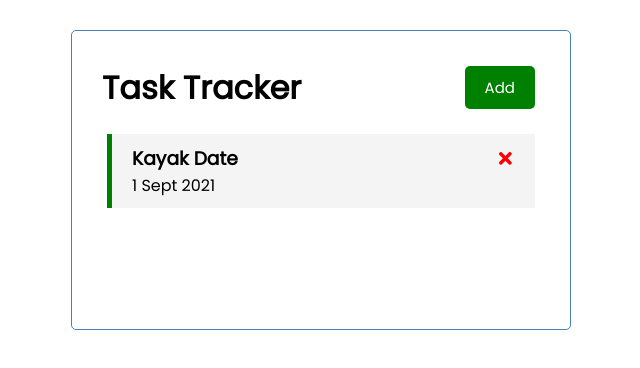
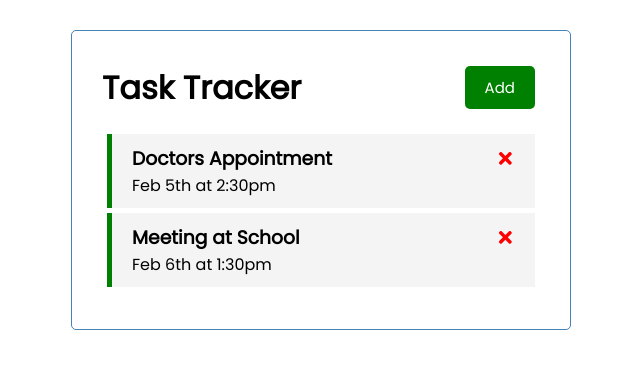
Before and after one commit to alyonavyshnevska/react_explorations, a React (Create React App) app: page / in a window 1280 px wide. Shown: the top 368 px of the page, without its empty margins (319-959 px from the left). Built offline with nearby package versions, Linux system fonts and the light colour scheme; data requests are answered from the project's data file.

Commit message:
added a mockup json server

```diff
--- /dev/null
+++ b/db.json
@@ -0,0 +1,16 @@
+{
+  "tasks": [
+    {
+      "id": 1,
+      "text": "Doctors Appointment",
+      "day": "Feb 5th at 2:30pm",
+      "reminder": true
+    },
+    {
+      "id": 2,
+      "text": "Meeting at School",
+      "day": "Feb 6th at 1:30pm",
+      "reminder": true
+    }
+  ]
+}
--- a/package.json
+++ b/package.json
@@ -6,6 +6,7 @@
     "@testing-library/jest-dom": "^5.11.10",
     "@testing-library/react": "^11.2.5",
     "@testing-library/user-event": "^12.8.3",
+    "json-server": "^0.16.3",
     "react": "^17.0.2",
     "react-dom": "^17.0.2",
     "react-icons": "^4.2.0",
@@ -16,7 +17,8 @@
     "start": "react-scripts start",
     "build": "react-scripts build",
     "test": "react-scripts test",
-    "eject": "react-scripts eject"
+    "eject": "react-scripts eject",
+    "server": "json-server --watch db.json --port 5000"
   },
   "eslintConfig": {
     "extends": [
--- a/src/App.js
+++ b/src/App.js
@@ -1,4 +1,4 @@
-import { useState } from 'react'
+import { useEffect, useState } from 'react'
 import Header from './components/Header'
 import Tasks from './components/Tasks'
 import AddTask from './components/AddTask'
@@ -8,24 +8,36 @@
 
   // show/hide the add task fields
 
-  const [showAddTask, setShowAddTask ] = useState(false)
+  const [showAddTask, setShowAddTask] = useState(false)
 
   // state should be at the top level
-  const [tasks, setTasks] = useState([
-    {
-      id: 1,
-      text: 'Kayak Date',
-      day: '1 Sept 2021',
-      reminder: true
+  const [tasks, setTasks] = useState([])
 
+  // useEffect is often used to load some data as the page loads
+  useEffect(() => {
+    const getTasks = async () => {
+      const tasksFromServer = await fetchTasks()
+      setTasks(tasksFromServer)
     }
-  ]
-  )
+
+    getTasks()
+    // [] is a dependency array: if some values need to be changed when it runs
+  }, [])
+
+  // fetch tasks from dummy server
+  const fetchTasks = async () => {
+    const res = await fetch('http://localhost:5000/tasks')
+    const data = await res.json()
+
+    return data
+  }
+
+
 
   // Add task
   const addTask = (task) => {
     const id = Math.floor(Math.random() * 10000) + 1
-  const newTask = {id, ...task}
+    const newTask = { id, ...task }
     setTasks([...tasks, newTask])
   }
 
@@ -38,7 +50,7 @@
   // Toggle reminder
   const toggleReminder = (id) => {
     setTasks(tasks.map((task) => task.id === id ?
-    { ...task, reminder : !task.reminder } : task))
+      { ...task, reminder: !task.reminder } : task))
   }
 
   // whatever i return must be a single component (e.g.div)
@@ -46,12 +58,12 @@
     // can only return one component
     <div className="container">
       {/* When Add button is ckicked then ShowTasks is toggeled */}
-      <Header onAdd={() => setShowAddTask(!showAddTask)} showAdd={showAddTask}/>
+      <Header onAdd={() => setShowAddTask(!showAddTask)} showAdd={showAddTask} />
       {/* Show task fields or not. Short wat to do a ternary operation */}
-      {showAddTask && <AddTask onAdd={addTask}/>}
+      {showAddTask && <AddTask onAdd={addTask} />}
       {/* if there are tasks show them, if not say that they are cnomleted */}
       {tasks.length > 0 ? (
-      <Tasks tasks={tasks} onDelete={deleteTask} onToggle={toggleReminder}/>
+        <Tasks tasks={tasks} onDelete={deleteTask} onToggle={toggleReminder} />
       ) :
         'All tasks completed'}
 
```
Also changed, not shown: 1 other file (tests, documents, lock files or other folders). Lines whose indentation alone changed are shown as unchanged.
